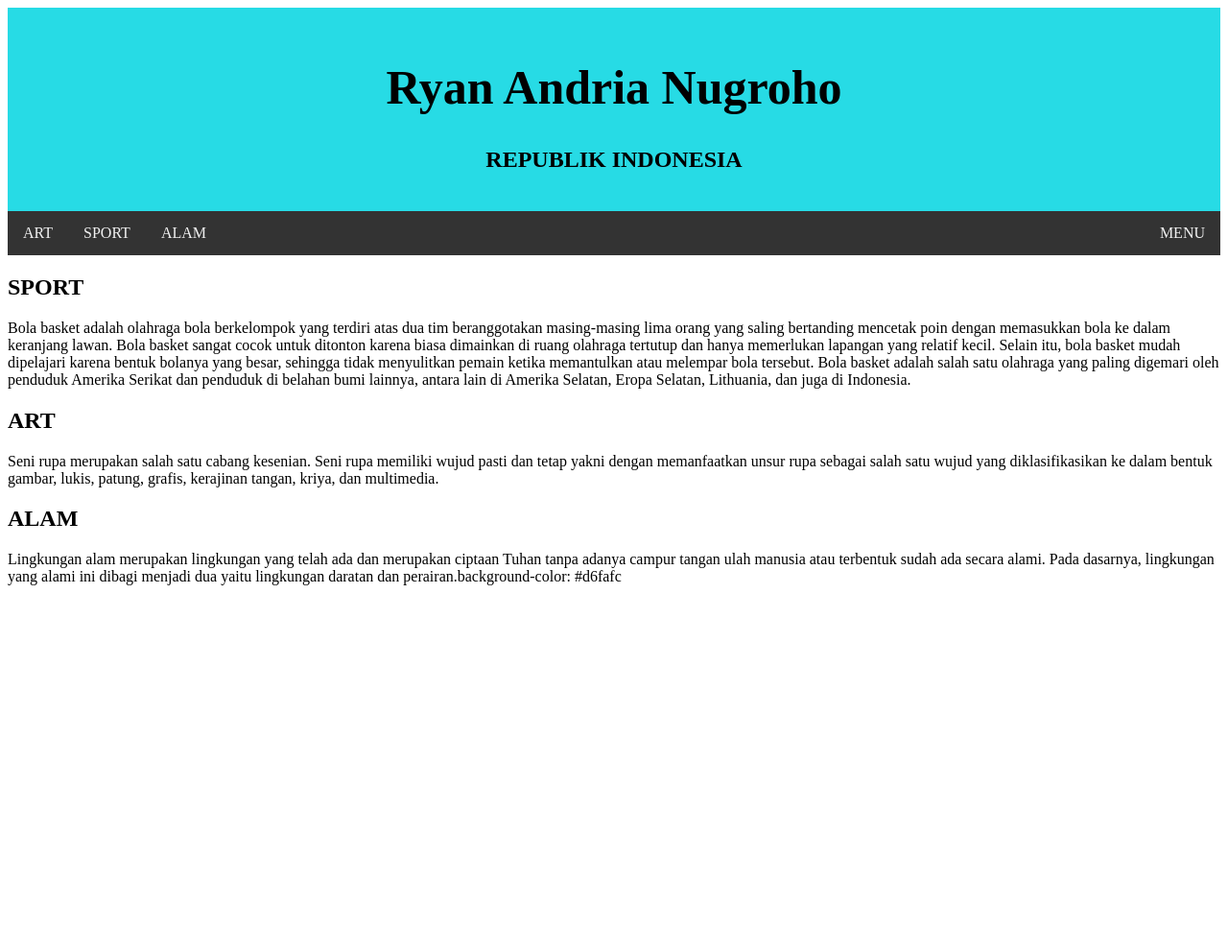
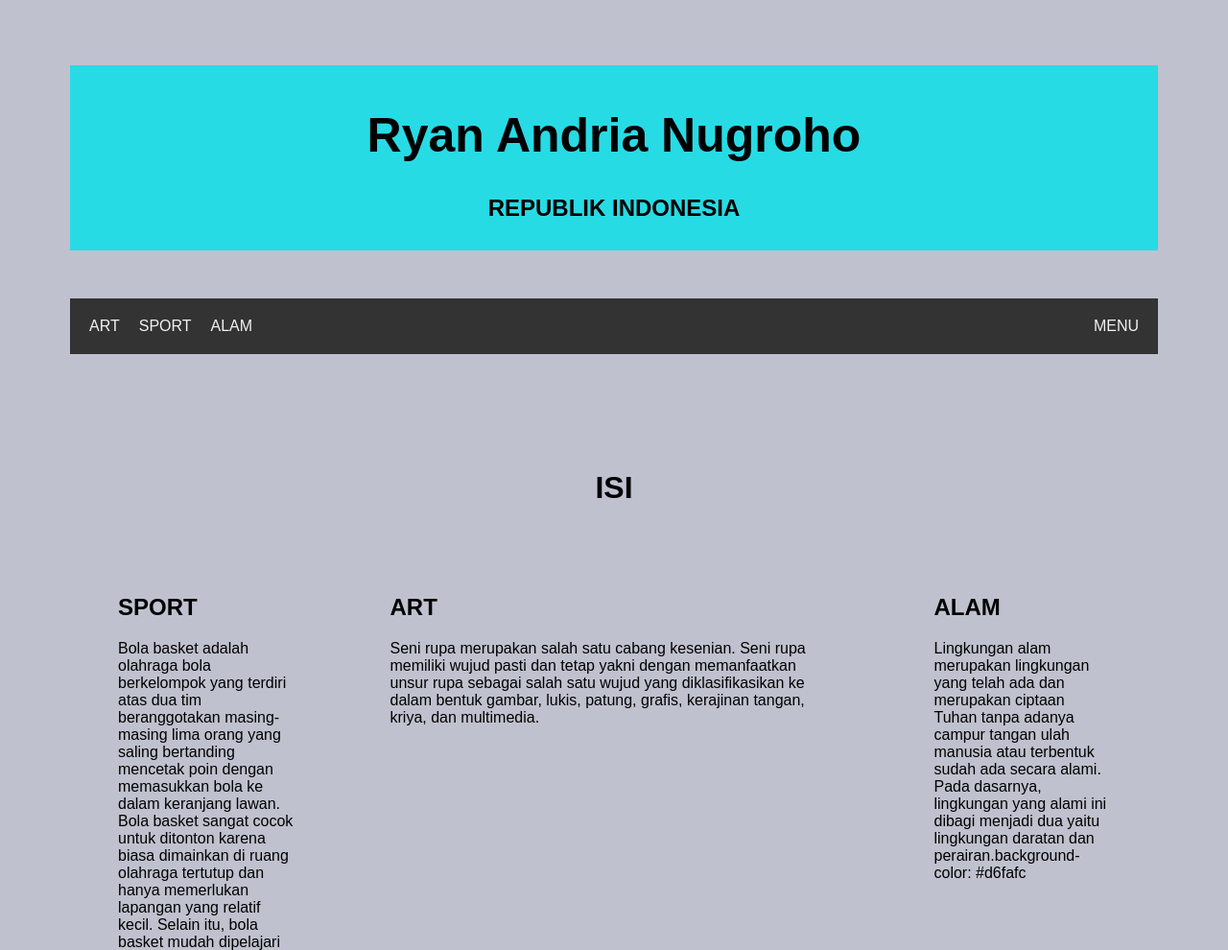
Before and after one commit to RyanAndriaNugroho/pw0522, a plain HTML site: page index.html in a window 1280 px wide. Shown: the top 990 px of the page at 96% size. Before the commit the page ends 800 px from the top, so only its background shows below. Drawn offline with Linux system fonts and the light colour scheme.

Commit message:
perbarui

```diff
--- a/index.html
+++ b/index.html
@@ -9,33 +9,38 @@
 				<h1>Ryan Andria Nugroho</h1>
 				<h2>REPUBLIK INDONESIA</h2>
 			</div>
-			<div class="menu">
+			<div class="topnav">
 				<a href="#">ART</a>
 				<a href="#">SPORT</a>
 				<a href="#">ALAM</a>
 				<a href="#" style="float:right">MENU</a>
 			</div>
 
-		<div class="baris">
-			<div class="kolom">
+		<div class="column row">
+			<h1 align="center">ISI</h1>
+			<div class="column side">
+
 				<h2>SPORT</h2>
 				<p> Bola basket adalah olahraga bola berkelompok yang terdiri atas dua tim beranggotakan masing-masing lima orang yang saling bertanding mencetak poin dengan memasukkan bola ke dalam keranjang lawan. Bola basket sangat cocok untuk ditonton karena biasa dimainkan di ruang olahraga tertutup dan hanya memerlukan lapangan yang relatif kecil. Selain itu, bola basket mudah dipelajari karena bentuk bolanya yang besar, sehingga tidak menyulitkan pemain ketika memantulkan atau melempar bola tersebut.
 				Bola basket adalah salah satu olahraga yang paling digemari oleh penduduk Amerika Serikat dan penduduk di belahan bumi lainnya, antara lain di Amerika Selatan, Eropa Selatan, Lithuania, dan juga di Indonesia.</p>
 			</div>
-			<div class="kolom">
+			<div class="column middle">
 				<h2>ART</h2>
 				<p>Seni rupa merupakan salah satu cabang kesenian. Seni rupa memiliki wujud pasti dan tetap yakni dengan memanfaatkan unsur rupa sebagai salah satu wujud yang diklasifikasikan ke dalam bentuk gambar, lukis, patung, grafis, kerajinan tangan, kriya, dan multimedia.</p>
 
 			</div>
-			<div class="kolom">
+			<div class="column side">
 				<h2>ALAM</h2>
 				<p>Lingkungan alam merupakan lingkungan yang telah ada dan merupakan ciptaan Tuhan tanpa adanya campur tangan ulah manusia atau terbentuk sudah ada secara alami. Pada dasarnya, lingkungan yang alami ini dibagi menjadi dua yaitu lingkungan daratan dan perairan.background-color: #d6fafc</p>
 			</div>
 
+
+			</div>
+			<h3 align="center">ISI BAWAH</h3>
+
+		<div class="footer">
+				<p>INI FOOTER</p>
 		</div>
-
-
-			<div class="footer"></div>
 
 	</body>
 </html>
--- a/style - Copy.css
+++ /dev/null
@@ -1,41 +0,0 @@
-.header
-	{
-		background-color: #27dbe5;
-    	padding: 20px;
-    	text-align: center
-	}
-.header h1
-	{
-		font-size: 50px;
-	}
-.menu
-	{
-    	overflow: hidden;
-    	background-color: #333;
-	}
-.menu a
-	{
-	float: left;
-    display: block;
-    color: #f2f2f2;
-    text-align: center;
-    padding: 14px 16px;
-    text-decoration: none
-	}
-.menu a:hover
-	{
-
-    background-color: #ddd;
-    color: black;
-}
-.baris:after {
-    content: "";
-    display: table;
-    clear: both;
-    background-color: #d6fafc
-
-}
-@media screen and (max-width:600px) {
-    .column {
-        width: 100%;
-    }
--- a/style.css
+++ b/style.css
@@ -1,41 +1,77 @@
+* {
+    box-sizing: border-box;
+}
+
+body {
+    font-family: Arial;
+    padding: 10px 15px;
+    background: #c0c1ce;
+}
 .header
 	{
 		background-color: #27dbe5;
-    	padding: 20px;
+        margin: 50px;
+    	padding: 10px;
     	text-align: center
 	}
 .header h1
 	{
 		font-size: 50px;
 	}
-.menu
+.topnav
 	{
     	overflow: hidden;
     	background-color: #333;
-	}
-.menu a
+        margin:50px;
+        padding: 10px;
+    }
+.topnav a
 	{
 	float: left;
     display: block;
     color: #f2f2f2;
     text-align: center;
-    padding: 14px 16px;
+    padding: 10px 10px;
     text-decoration: none
 	}
-.menu a:hover
+.topnav a:hover
 	{
 
     background-color: #ddd;
     color: black;
 }
-.baris:after {
+/* Create three unequal columns that floats next to each other */
+.column {
+    float: left;
+    padding: 50px;
+}
+
+/* Left and right column */
+.column.side {
+    width: 25%;
+}
+
+/* Middle column */
+.column.middle {
+    width: 50%;
+}
+
+/* Clear floats after the columns */
+.row:after {
     content: "";
     display: table;
     clear: both;
-    background-color: #d6fafc
+}
 
-}
+/* Responsive layout - makes the three columns stack on top of each other instead of next to each other */
 @media screen and (max-width:600px) {
     .column {
         width: 100%;
     }
+}
+/* Style the footer */
+.footer {
+    background-color: #f1f1f1;
+    padding: 50px;
+    text-align: center;
+}
```
Also changed, not shown: index - Copy.html (deleted, +0 -41 lines), profile - Copy.html (deleted, +0 -32 lines).
